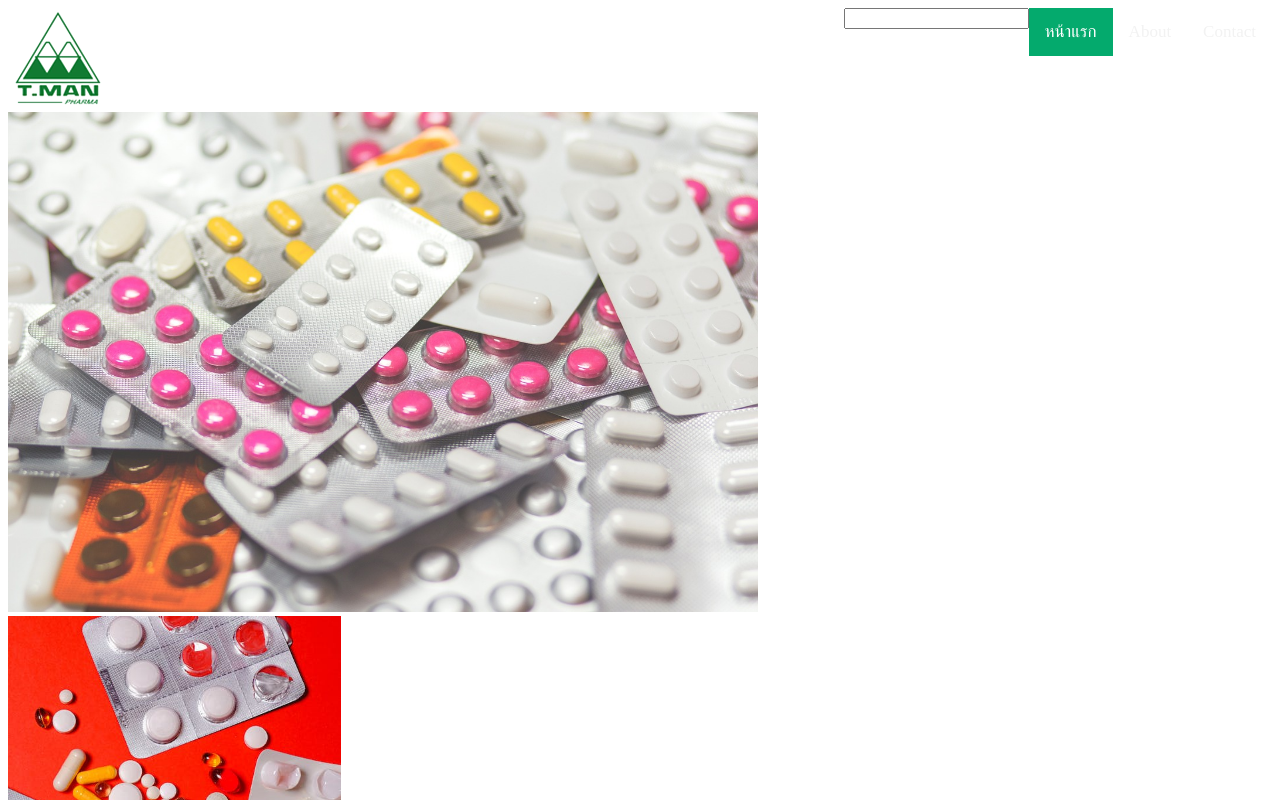
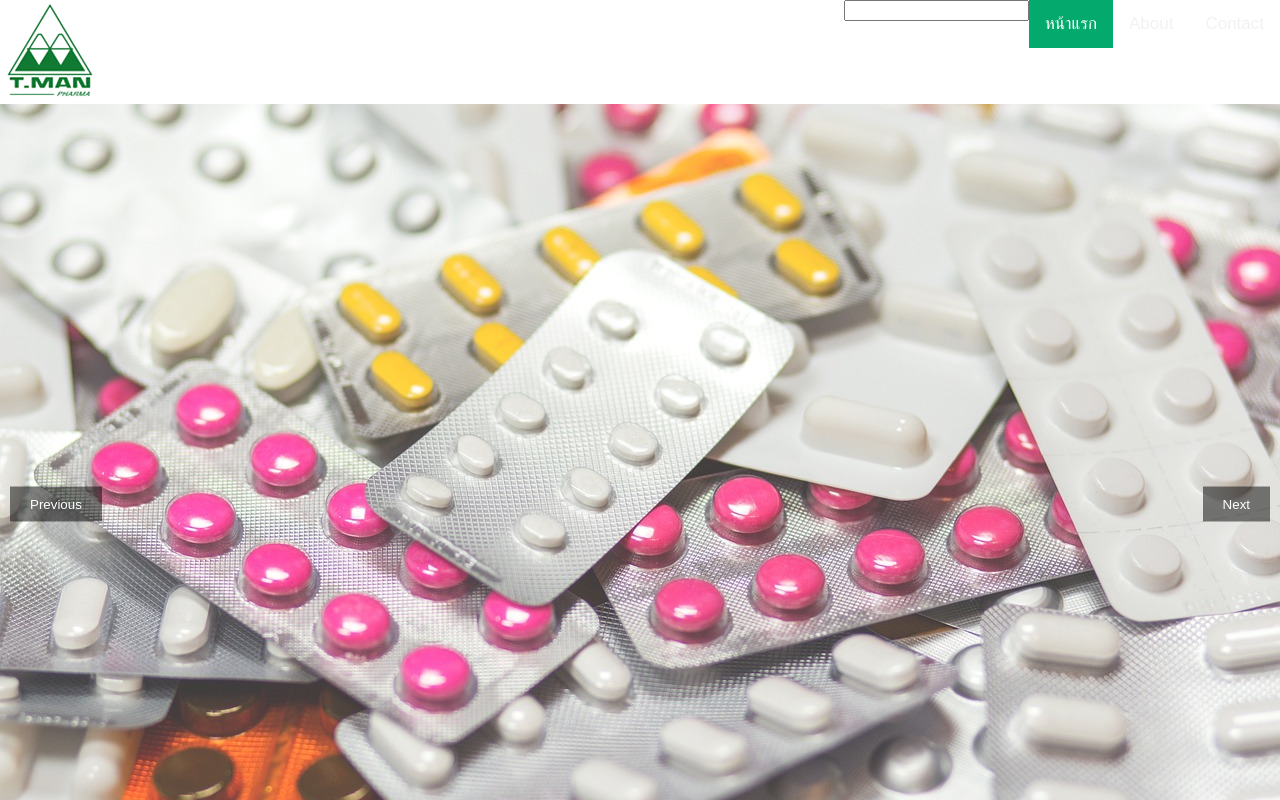
Before and after one commit to s6219410005/Loginui, a plain HTML site: page Index.html in a window 1280 px wide. Shown: the top 800 px of the page. Drawn offline with Linux system fonts and the light colour scheme.

Commit message:
index.css

```diff
--- a/css/index.css
+++ b/css/index.css
@@ -23,27 +23,114 @@
     color: white;
 }
 
-.slider-container {
-    width: 1920px;
-    overflow: hidden;
-    margin: 0 auto;
+body, html {
+    height: 100%;
+    margin: 0;
+    font-family: Arial, sans-serif;
 }
 
-.slider-wrapper {
+.slider {
     display: flex;
-    transition: transform 0.3s ease;
+    overflow: hidden;
+    width: 100%;
+    height: 100%;
 }
 
-.slider-item {
+.slide {
     min-width: 100%;
+    box-sizing: border-box;
 }
 
 img {
-    width: 100;
-    height: 500px;
+    width: 100%;
+    height: auto;
 }
 
 img[alt=banner] {
     width: 100px;
     height: 100px;
 }
+
+body, html {
+    height: 100%;
+    margin: 0;
+    font-family: Arial, sans-serif;
+}
+
+.slider {
+    overflow: hidden;
+    width: 100%;
+    height: 100%;
+    position: relative;
+}
+
+.slides {
+    display: flex;
+    transition: transform 0.5s ease;
+}
+
+.slide {
+    min-width: 100%;
+    box-sizing: border-box;
+}
+
+img {
+    width: 100%;
+    height: auto;
+}
+
+.prev, .next {
+    position: absolute;
+    top: 50%;
+    transform: translateY(-50%);
+    background: rgba(0, 0, 0, 0.5);
+    color: #fff;
+    border: none;
+    padding: 10px 20px;
+    cursor: pointer;
+    outline: none;
+}
+
+.prev {
+    left: 10px;
+}
+
+.next {
+    right: 10px;
+}
+
+.slide-left-enter {
+    transform: translateX(100%);
+}
+
+.slide-left-enter-active {
+    transform: translateX(0%);
+    transition: transform 0.5s ease;
+}
+
+.slide-left-leave {
+    transform: translateX(0%);
+}
+
+.slide-left-leave-active {
+    transform: translateX(-100%);
+    transition: transform 0.5s ease;
+}
+
+.slide-right-enter {
+    transform: translateX(-100%);
+}
+
+.slide-right-enter-active {
+    transform: translateX(0%);
+    transition: transform 0.5s ease;
+}
+
+.slide-right-leave {
+    transform: translateX(0%);
+}
+
+.slide-right-leave-active {
+    transform: translateX(100%);
+    transition: transform 0.5s ease;
+}
```
